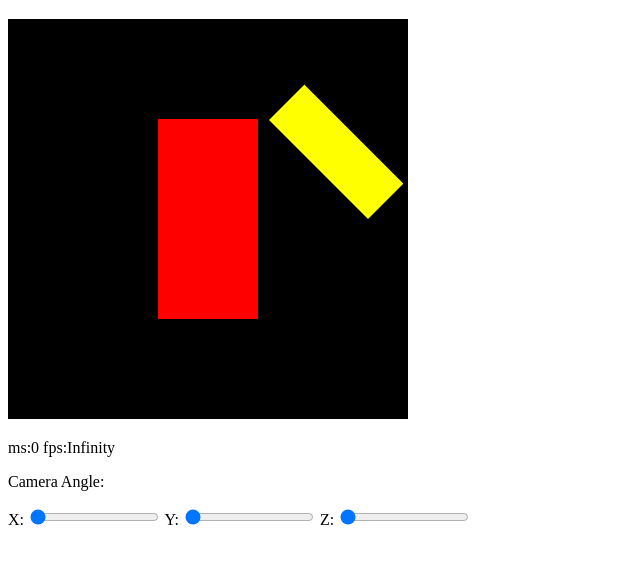
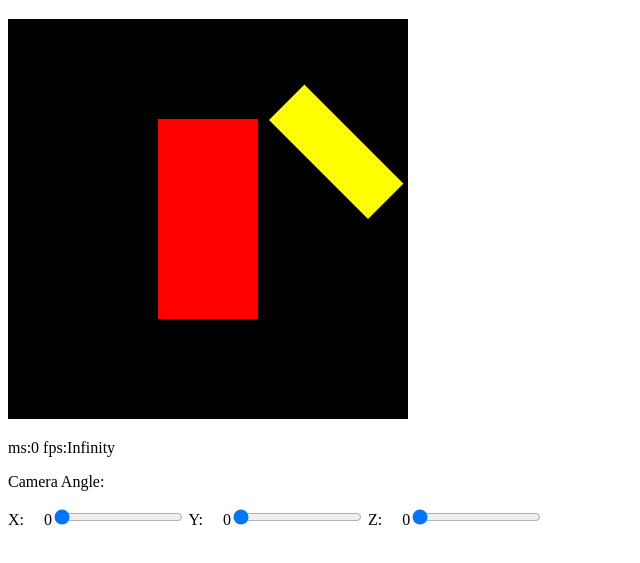
Before and after one commit to ShaunL0603/CSE-160, a plain HTML site: page asgn2/src/asgn2.html in a window 1280 px wide. Shown: the part 61-624 px from the top of the page, without its empty margins (0-640 px from the left). Drawn offline with Linux system fonts and the light colour scheme.

Commit message:
Can see angle value on web page

```diff
--- a/asgn2/src/asgn2.html
+++ b/asgn2/src/asgn2.html
@@ -15,14 +15,14 @@
       </canvas>
     </div>
 
-    <p id="numdot">XX</p>
+    <p id="numdot">NN</p>
 
     <p>
       Camera Angle:
     <p>
-      X: <input type="range" class="slider" id="angleXSlider" min="0" max="180" value="0">
-      Y: <input type="range" class="slider" id="angleYSlider" min="0" max="180" value="0">
-      Z: <input type="range" class="slider" id="angleZSlider" min="0" max="180" value="0">
+      X: <span class="slider-value" id="angleXValue">0</span><input type="range" class="slider" id="angleXSlider" min="0" max="180" value="0">
+      Y: <span class="slider-value" id="angleYValue">0</span><input type="range" class="slider" id="angleYSlider" min="0" max="180" value="0">
+      Z: <span class="slider-value" id="angleZValue">0</span><input type="range" class="slider" id="angleZSlider" min="0" max="180" value="0">
     </p>
 
     <script src="../lib/cuon-matrix-cse160.js"></script>
--- a/asgn2/src/asgn2.js
+++ b/asgn2/src/asgn2.js
@@ -106,6 +106,10 @@ function addActionsForHtmlUI() {
   document.getElementById("angleXSlider").addEventListener("mousemove", function() { g_globalXAngle = this.value; g_redraw = true; renderAllShapes(); });
   document.getElementById("angleYSlider").addEventListener("mousemove", function() { g_globalYAngle = this.value; g_redraw = true; renderAllShapes(); });
   document.getElementById("angleZSlider").addEventListener("mousemove", function() { g_globalZAngle = this.value; g_redraw = true; renderAllShapes(); });
+
+  document.getElementById("angleXSlider").addEventListener("input", function() { document.getElementById("angleXValue").textContent = this.value; });
+  document.getElementById("angleYSlider").addEventListener("input", function() { document.getElementById("angleYValue").textContent = this.value; });
+  document.getElementById("angleZSlider").addEventListener("input", function() { document.getElementById("angleZValue").textContent = this.value; });
 }
 
 function click(ev) {
--- a/asgn2/src/assets/asgn2.css
+++ b/asgn2/src/assets/asgn2.css
@@ -1,6 +1,6 @@
 
 .slider-value {
     display: inline-block;
-    width: 2ch;
+    width: 3ch;
     text-align: right;
 }
```
